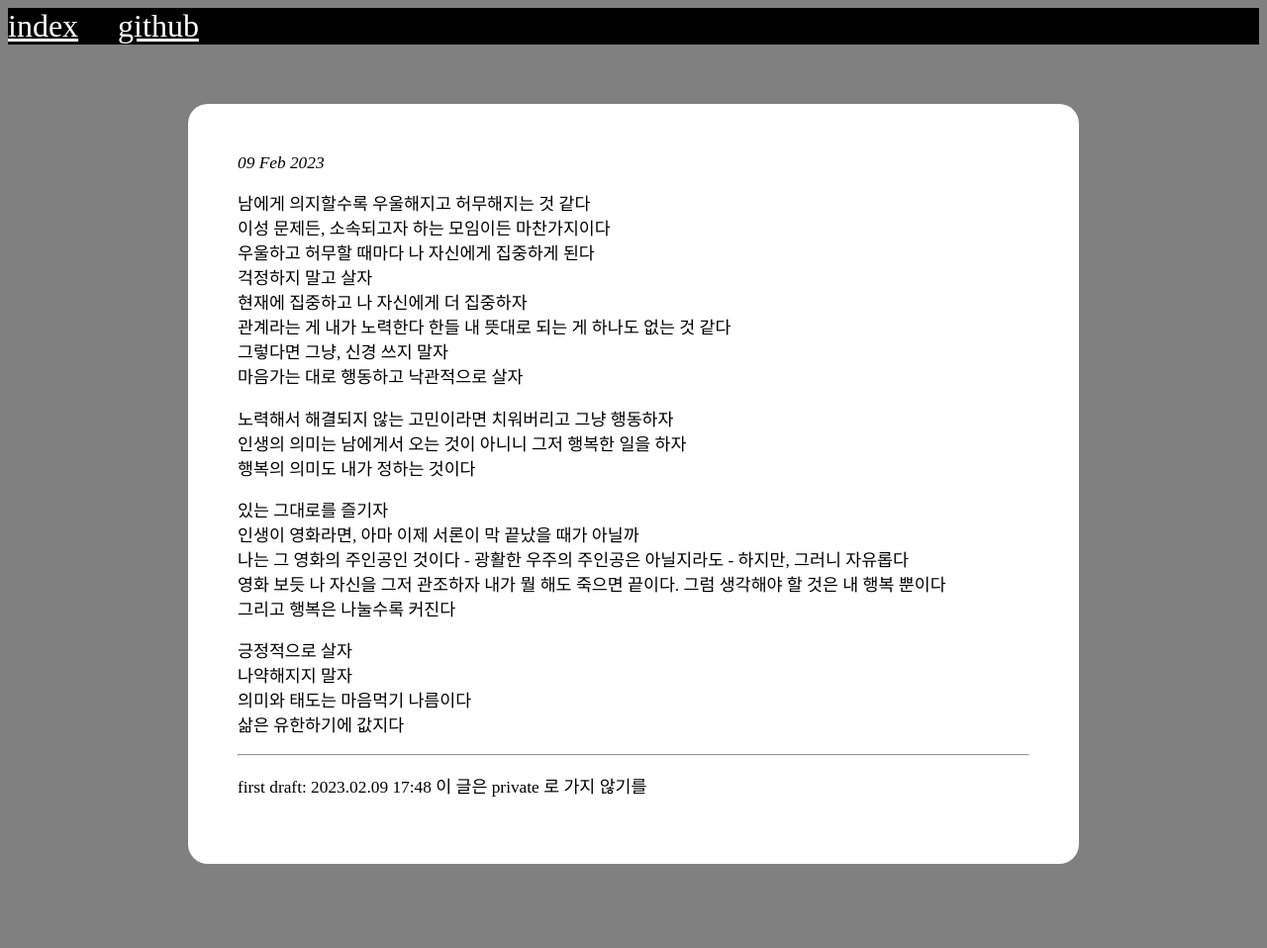
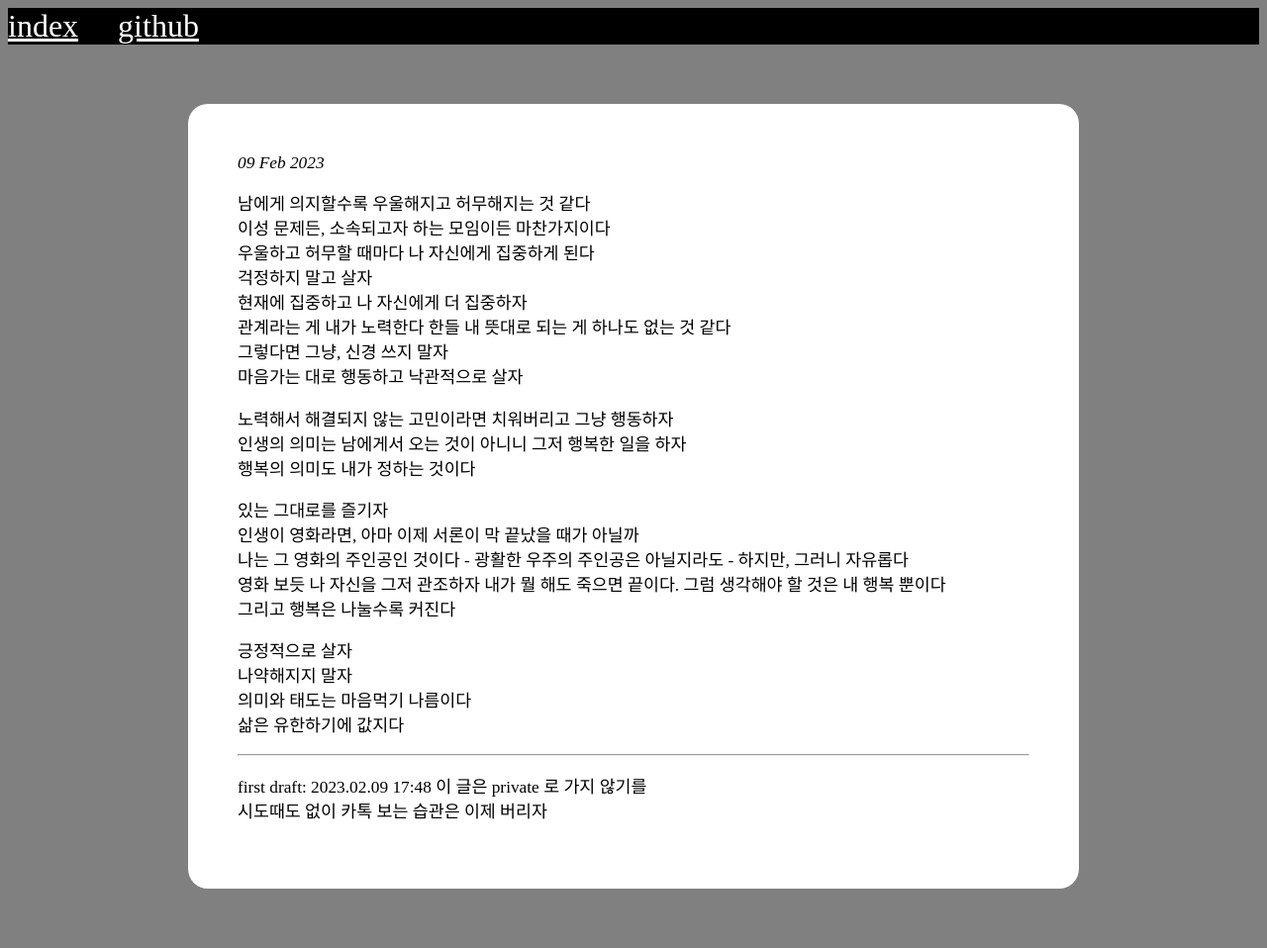
Before and after one commit to ktasha45/ktasha45.github.io, a Jekyll site: the page built from _posts/2023-02-09-0209.md, in a window 1280 px wide. Shown: the whole page at 99% size. Built offline with Jekyll 4.4.1, drawn with Linux system fonts in a browser that asks for light colours; some web fonts are replaced; before the commit the page ends 933 px from its top, so only the background shows below that.

Commit message:
0209_edit

```diff
--- a/_posts/2023-02-09-0209.md
+++ b/_posts/2023-02-09-0209.md
@@ -33,3 +33,4 @@ categories: miscellaneous
 
 first draft: 2023.02.09 17:48
 이 글은 private 로 가지 않기를
+시도때도 없이 카톡 보는 습관은 이제 버리자
```
